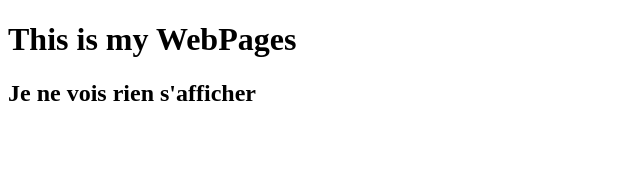
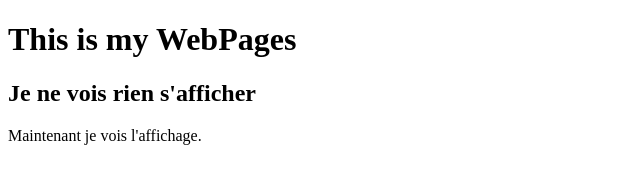
Before and after one commit to FlorentKomlavi/FlorentKomlavi.github.io, a plain HTML site: page index.html in a window 1280 px wide. Shown: the whole page, without its empty margins (0-640 px from the left). Drawn offline with Linux system fonts and the light colour scheme.

Commit message:
Update index.html
Juste une ligne d'ajouter.

```diff
--- a/index.html
+++ b/index.html
@@ -8,5 +8,6 @@
 <body>
     <h1> This is my WebPages</h1>
     <h2> Je ne vois rien s'afficher</h2>
+    <p>Maintenant je vois l'affichage. </p>
 </body>
 </html>
```
